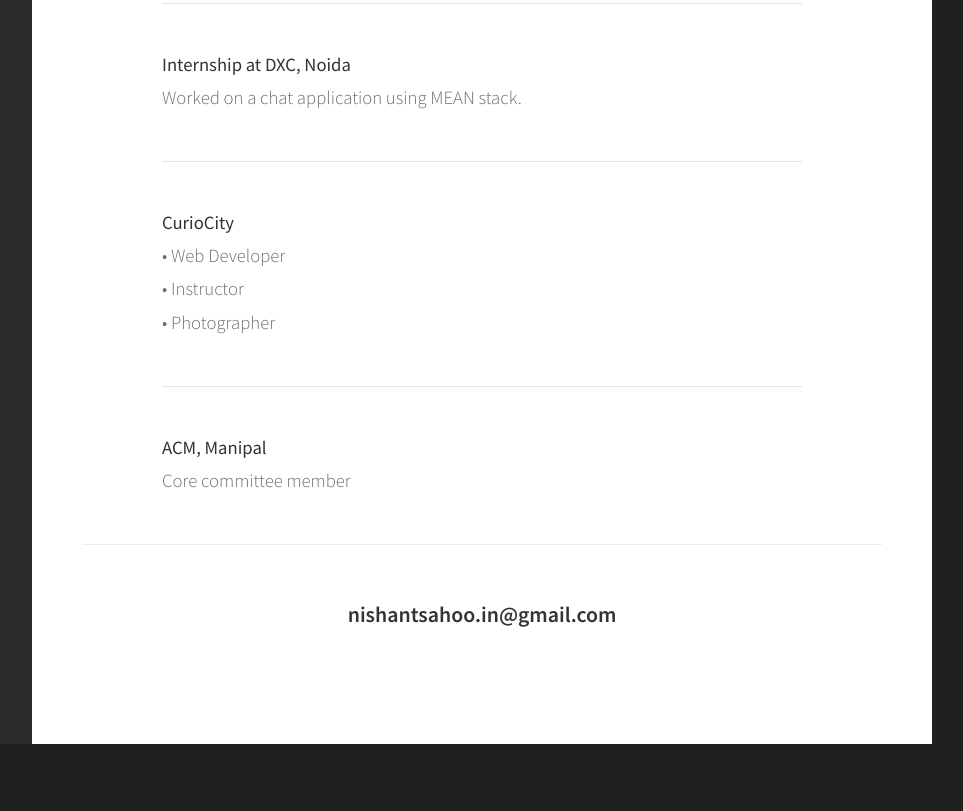
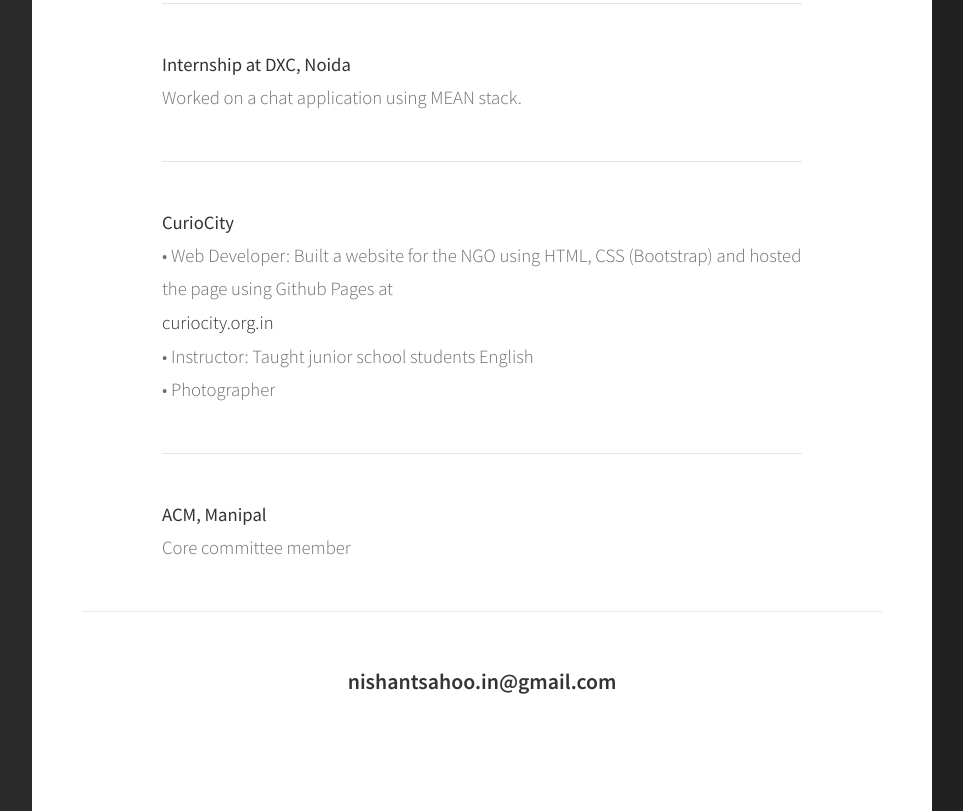
Before and after one commit to nishantsahoo/second-website, a plain HTML site: page index.html in a window 1280 px wide. Shown: the part 2295-3106 px from the top of the page, without its empty margins (308-1271 px from the left). Before the commit the page ends 3039 px from the top, so only its background shows below. Drawn offline with Linux system fonts and the light colour scheme; a web font is replaced by a local one.

Commit message:
Edit work experience

```diff
--- a/index.html
+++ b/index.html
@@ -97,8 +97,8 @@
 				</li>
 				<li>
 					<h3>CurioCity</h3>
-					<p>&#8226; Web Developer</p>
-					<p>&#8226; Instructor</p>
+					<p>&#8226; Web Developer: Built a website for the NGO using HTML, CSS (Bootstrap) and hosted the page using Github Pages at <a href="https://curiocity.org.in">curiocity.org.in</a></p>
+					<p>&#8226; Instructor: Taught junior school students English</p>
 					<p>&#8226; Photographer</p>
 				</li>
 				<li>
```
